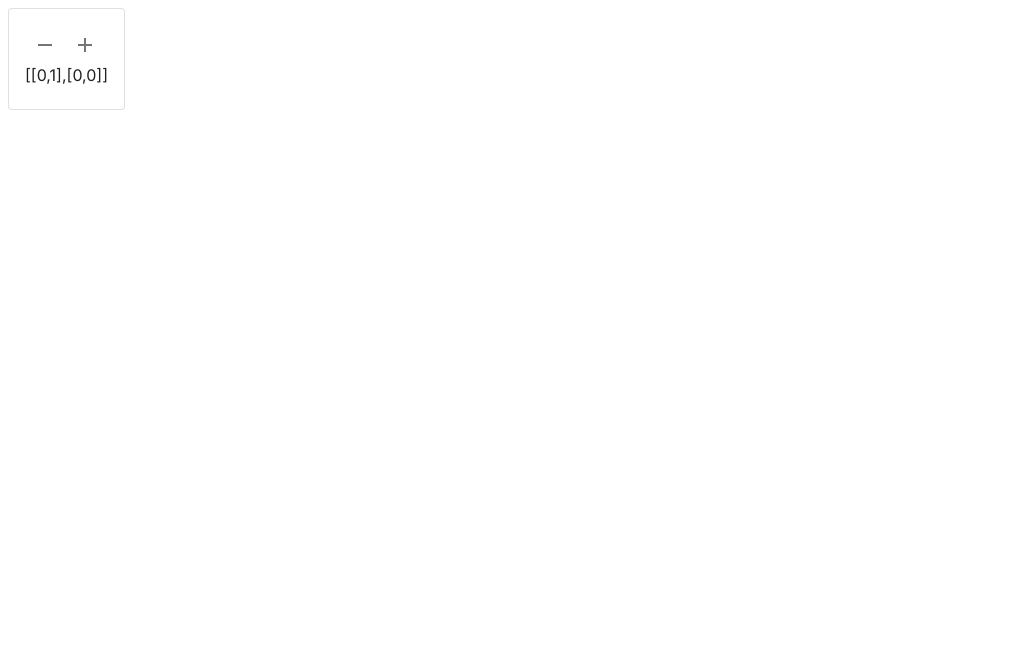
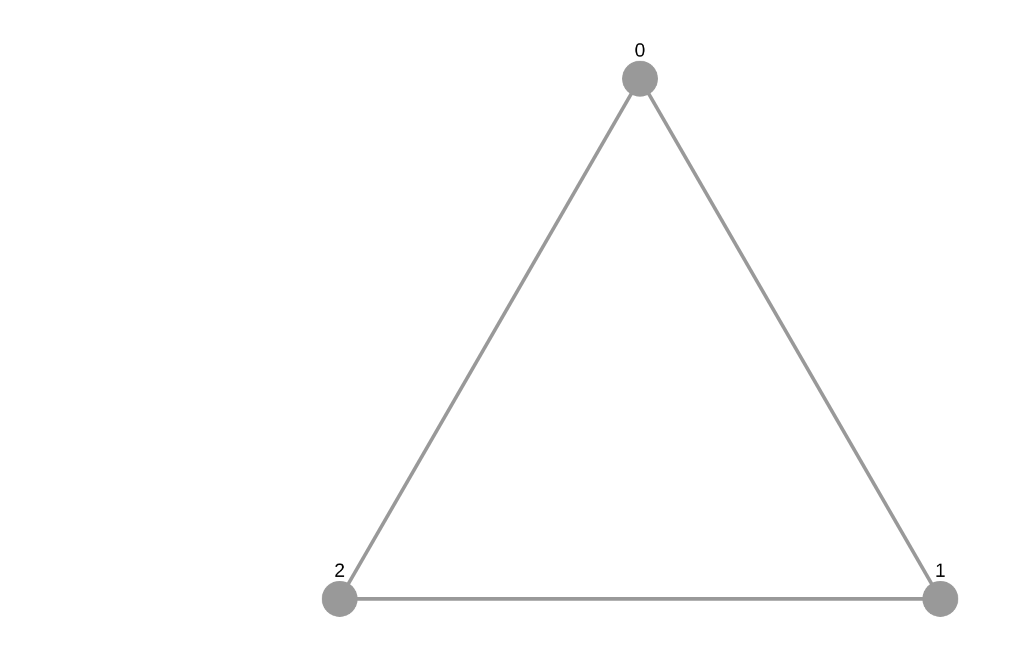
Before and after one commit to hometue/GNN-Visualiser, a Next.js app in the folder gnn-visualiser/: page / in a window 1280 px wide. Shown: the top 656 px of the page, without its empty margins (0-1014 px from the left). Built offline with nearby package versions, Linux system fonts and the light colour scheme.

Commit message:
Basic integration with Cytoscape
Conversion of own type into Cytoscape's format.

```diff
--- a/gnn-visualiser/app/graph/graphView.tsx
+++ b/gnn-visualiser/app/graph/graphView.tsx
@@ -1,24 +1,54 @@
-import { useState } from "react";
+import { useEffect, useRef, useState } from "react";
 import {Graph} from "./graph";
 import cytoscape from 'cytoscape';
 
 function graphToCyto(graph: Graph){
     let id = 0;
-    graph.adjMatrix.forEach((node) => {
-
+    const graphData: {data: {}}[] = [];
+    graph.adjMatrix.forEach((node, index) => {
+        const nodeData = {data: {id: index.toString()}};
+        graphData.push(nodeData);
+        node.forEach((edge, edgeNode) => {
+            if(edge != 0){
+                const edgeData = {data: {id: index.toString().concat('e'.concat(edgeNode.toString())),
+                                        source: index.toString(),
+                                        target: edgeNode.toString()
+                }};
+                graphData.push(edgeData);
+            }
+        })
     })
+    return graphData;
 }
 
 
-export default function AdjGraphView() {
+export default function GraphView() {
+    const graphRef = useRef(null)
     const [graph, setGraph] = useState(() => {
         const graph = new Graph();
         graph.addNode();
         graph.addNode();
+        graph.addNode();
         return graph;
     });
+    useEffect(()=> {
+        let cy = cytoscape({
+            container: graphRef.current,
+            elements: graphToCyto(graph),
+            layout: {name: 'circle'},
+            style: [
+                {
+                  selector: 'node',
+                  style: {
+                    'label': 'data(id)'
+                  }
+                }
+              ]
+        });
+    }, [])
+
 
     return (
-        <div id="cytoGraph"></div>
+        <div style={{width: '100%', height: '80vh'}} ref={graphRef}></div>
     )
 }
--- a/gnn-visualiser/app/page.tsx
+++ b/gnn-visualiser/app/page.tsx
@@ -1,10 +1,10 @@
 'use client'
 
 import Image from "next/image";
-import AdjGraphView from "./graph/adjGraphView";
+import GraphView from "./graph/graphView";
 
 export default function Test() {
   return (
-    <AdjGraphView />
+    <GraphView />
   )
 }
```
